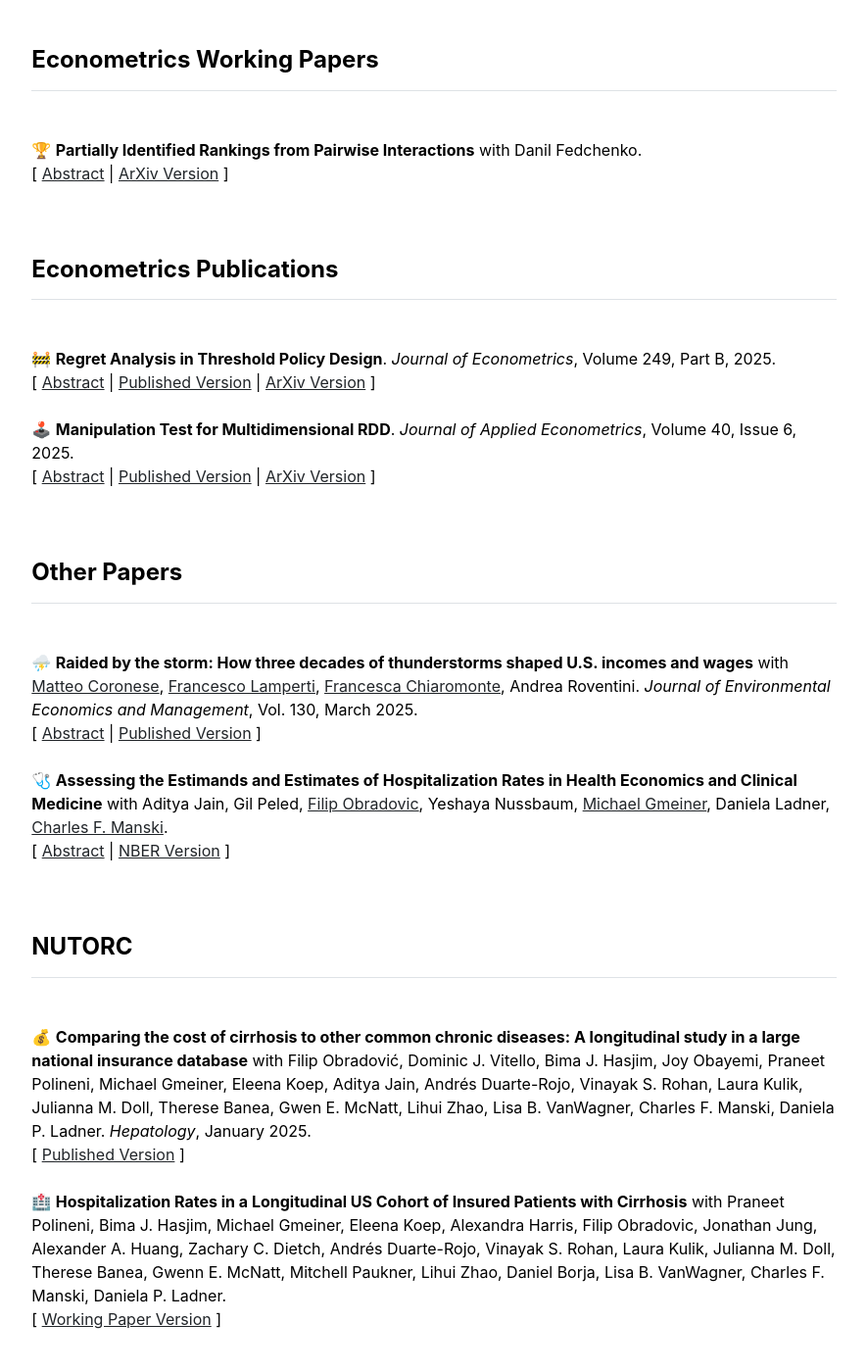
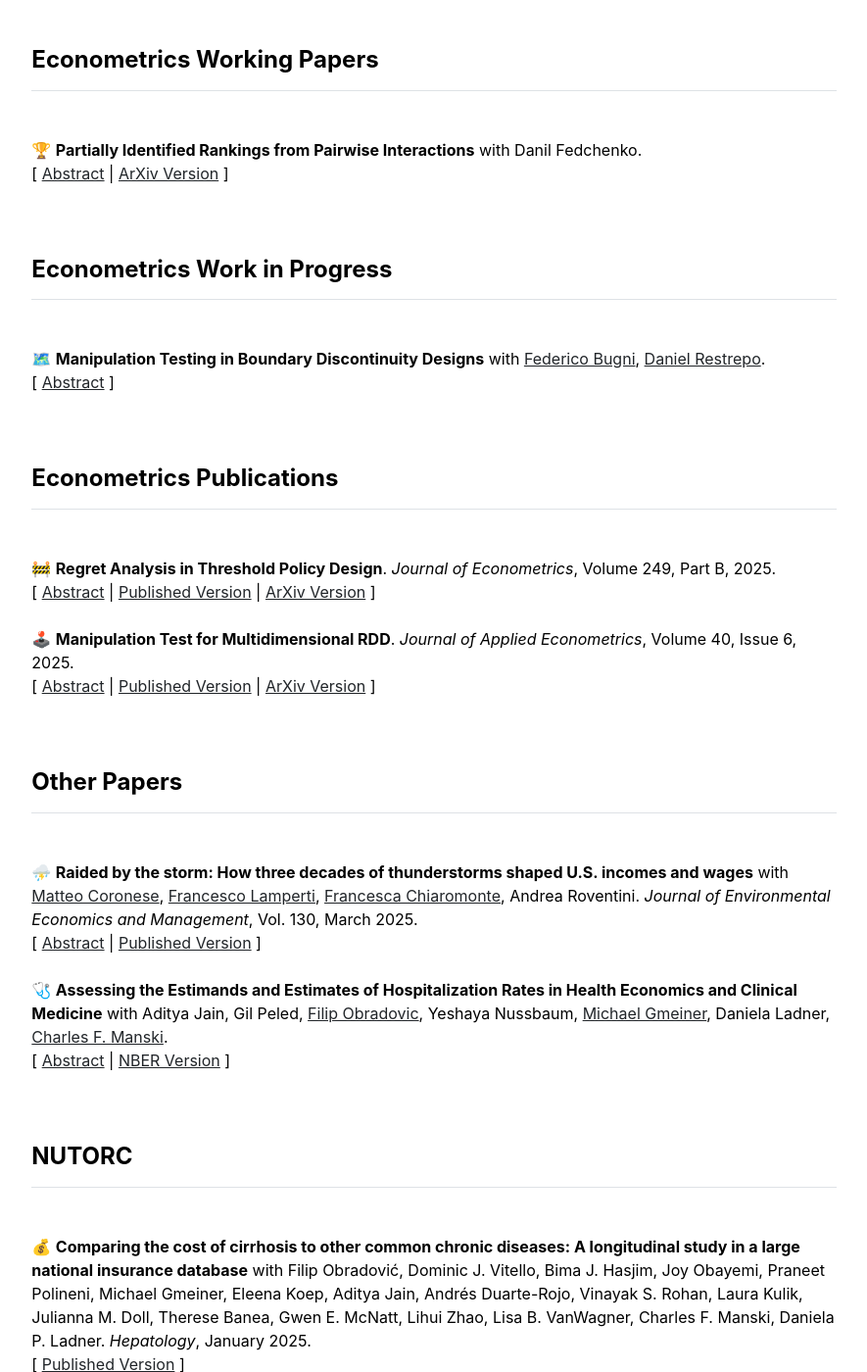
Before and after one commit to fedecrp/fedecrp.github.io, a Jekyll site: the page built from index.md, in a window 1280 px wide and 1400 px high, scrolled down 760 px. Shown: the whole window at 98% size, without its empty margins (197-1082 px from the left). Built offline with Jekyll 4.4.1, drawn with Linux system fonts in a browser that asks for light colours; some of the changed text lies outside the part shown.

Commit message:
Update home.html

```diff
--- a/_layouts/home.html
+++ b/_layouts/home.html
@@ -22,6 +22,8 @@ layout: default
 
 {% include working_papers.html %}
 
+{% include work_in_progress.html %}
+
 {% include publications.html %}
 
 {% include other_papers.html %}
@@ -37,6 +39,3 @@ layout: default
     });
   });
 </script>
-
-<!--
-{% include work_in_progress.html %}
```
